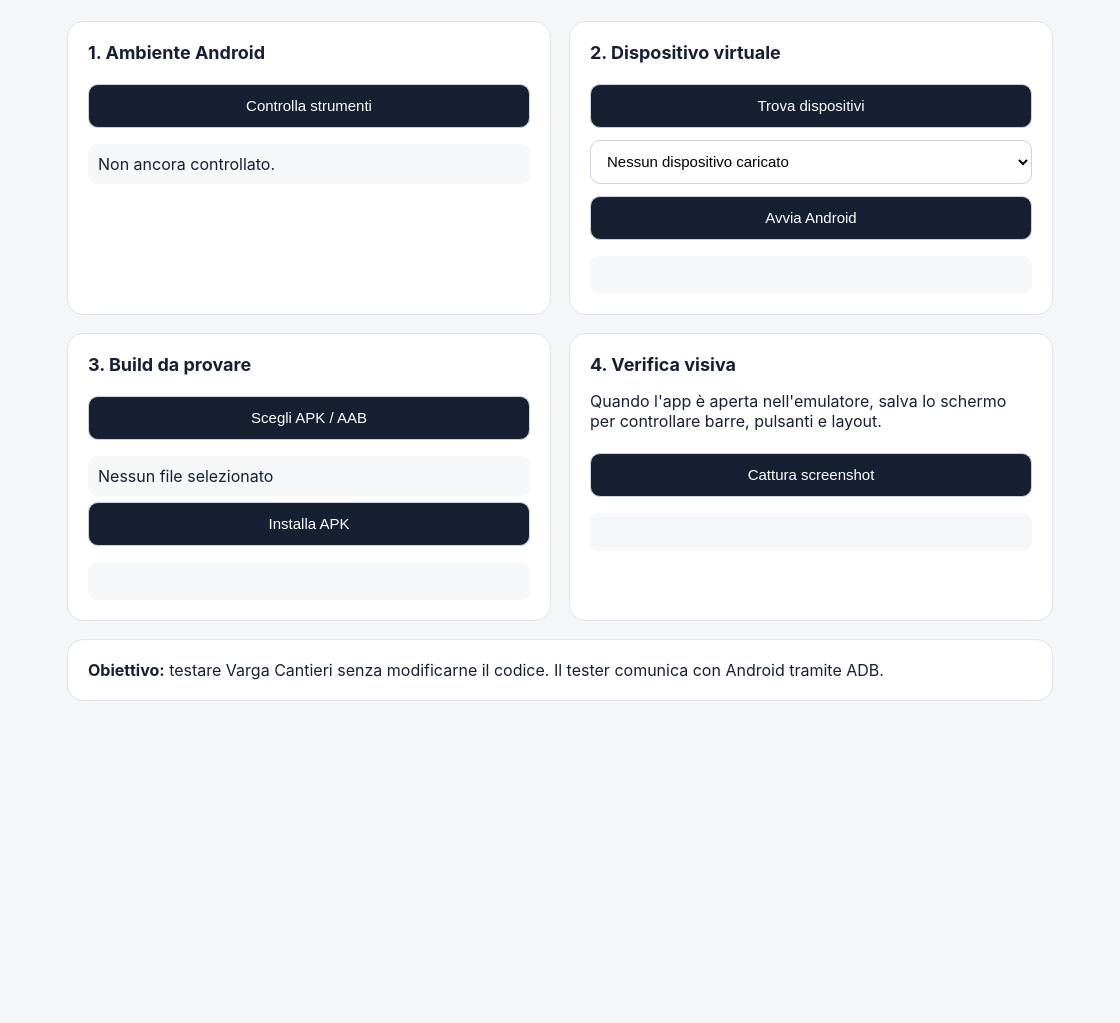
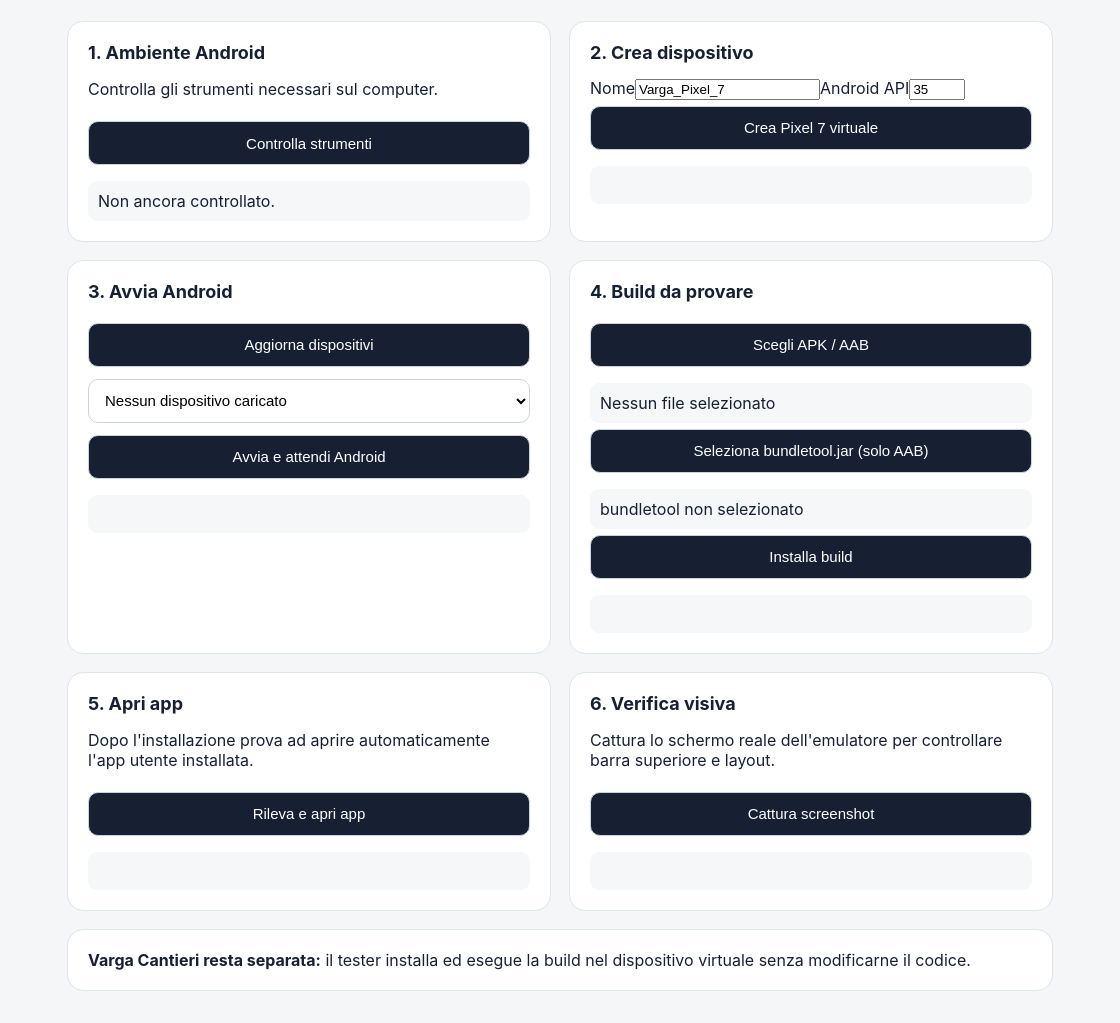
Before and after one commit to ionut290/Varga-Android-tester, an Electron app: page index.html in a window 1120 px wide. Shown: the part 126-1149 px from the top of the page. Before the commit the page ends 859 px from the top, so only its background shows below. Drawn offline with Linux system fonts and the light colour scheme.

Commit message:
Add automated Android emulator and AAB testing workflow

```diff
--- a/index.html
+++ b/index.html
@@ -1,8 +1,11 @@
 <!doctype html><html lang="it"><head><meta charset="utf-8"><meta name="viewport" content="width=device-width,initial-scale=1"><title>Varga Android Tester</title><link rel="stylesheet" href="style.css"></head><body>
-<main><header><div><h1>Varga Android Tester</h1><p>Avvia un Android virtuale, installa una build e controlla visivamente l'app.</p></div><span class="badge">v0.1</span></header>
-<section class="grid"><article><h2>1. Ambiente Android</h2><button id="check">Controlla strumenti</button><div id="tools" class="status">Non ancora controllato.</div></article>
-<article><h2>2. Dispositivo virtuale</h2><button id="refresh">Trova dispositivi</button><select id="avd"><option>Nessun dispositivo caricato</option></select><button id="start">Avvia Android</button><div id="avdStatus" class="status"></div></article>
-<article><h2>3. Build da provare</h2><button id="pick">Scegli APK / AAB</button><div id="file" class="file">Nessun file selezionato</div><button id="install">Installa APK</button><div id="installStatus" class="status"></div></article>
-<article><h2>4. Verifica visiva</h2><p>Quando l'app è aperta nell'emulatore, salva lo schermo per controllare barre, pulsanti e layout.</p><button id="shot">Cattura screenshot</button><div id="shotStatus" class="status"></div></article></section>
-<section class="note"><strong>Obiettivo:</strong> testare Varga Cantieri senza modificarne il codice. Il tester comunica con Android tramite ADB.</section></main>
+<main><header><div><h1>Varga Android Tester</h1><p>Prepara un telefono Android virtuale, installa APK/AAB e verifica l'app.</p></div><span class="badge">v0.2</span></header>
+<section class="grid">
+<article><h2>1. Ambiente Android</h2><p class="muted">Controlla gli strumenti necessari sul computer.</p><button id="check">Controlla strumenti</button><div id="tools" class="status">Non ancora controllato.</div></article>
+<article><h2>2. Crea dispositivo</h2><div class="row"><label>Nome<input id="avdName" value="Varga_Pixel_7"></label><label>Android API<input id="api" type="number" min="30" max="36" value="35"></label></div><button id="create">Crea Pixel 7 virtuale</button><div id="createStatus" class="status"></div></article>
+<article><h2>3. Avvia Android</h2><button id="refresh">Aggiorna dispositivi</button><select id="avd"><option value="">Nessun dispositivo caricato</option></select><button id="start">Avvia e attendi Android</button><div id="avdStatus" class="status"></div></article>
+<article><h2>4. Build da provare</h2><button id="pick">Scegli APK / AAB</button><div id="file" class="file">Nessun file selezionato</div><button id="pickBundle">Seleziona bundletool.jar (solo AAB)</button><div id="bundle" class="file">bundletool non selezionato</div><button id="install">Installa build</button><div id="installStatus" class="status"></div></article>
+<article><h2>5. Apri app</h2><p class="muted">Dopo l'installazione prova ad aprire automaticamente l'app utente installata.</p><button id="launch">Rileva e apri app</button><div id="launchStatus" class="status"></div></article>
+<article><h2>6. Verifica visiva</h2><p class="muted">Cattura lo schermo reale dell'emulatore per controllare barra superiore e layout.</p><button id="shot">Cattura screenshot</button><div id="shotStatus" class="status"></div></article>
+</section><section class="note"><strong>Varga Cantieri resta separata:</strong> il tester installa ed esegue la build nel dispositivo virtuale senza modificarne il codice.</section></main>
 <script src="renderer.js"></script></body></html>
```
